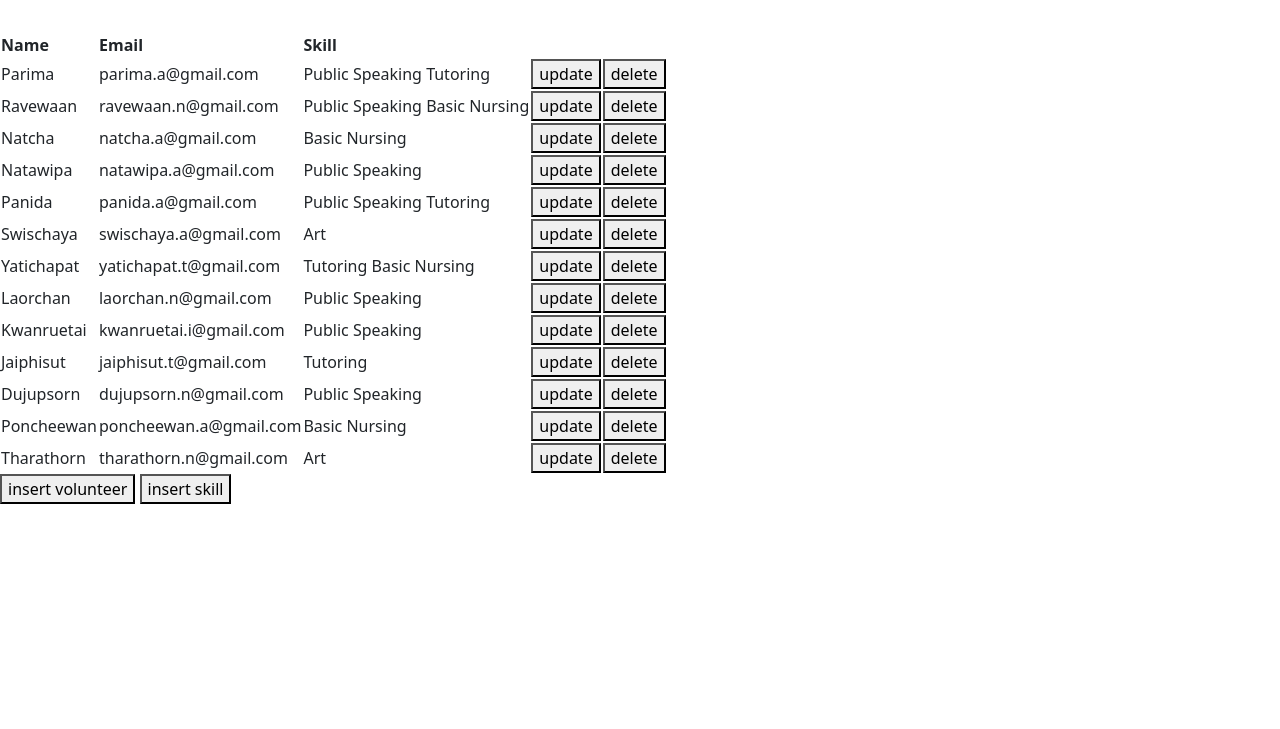
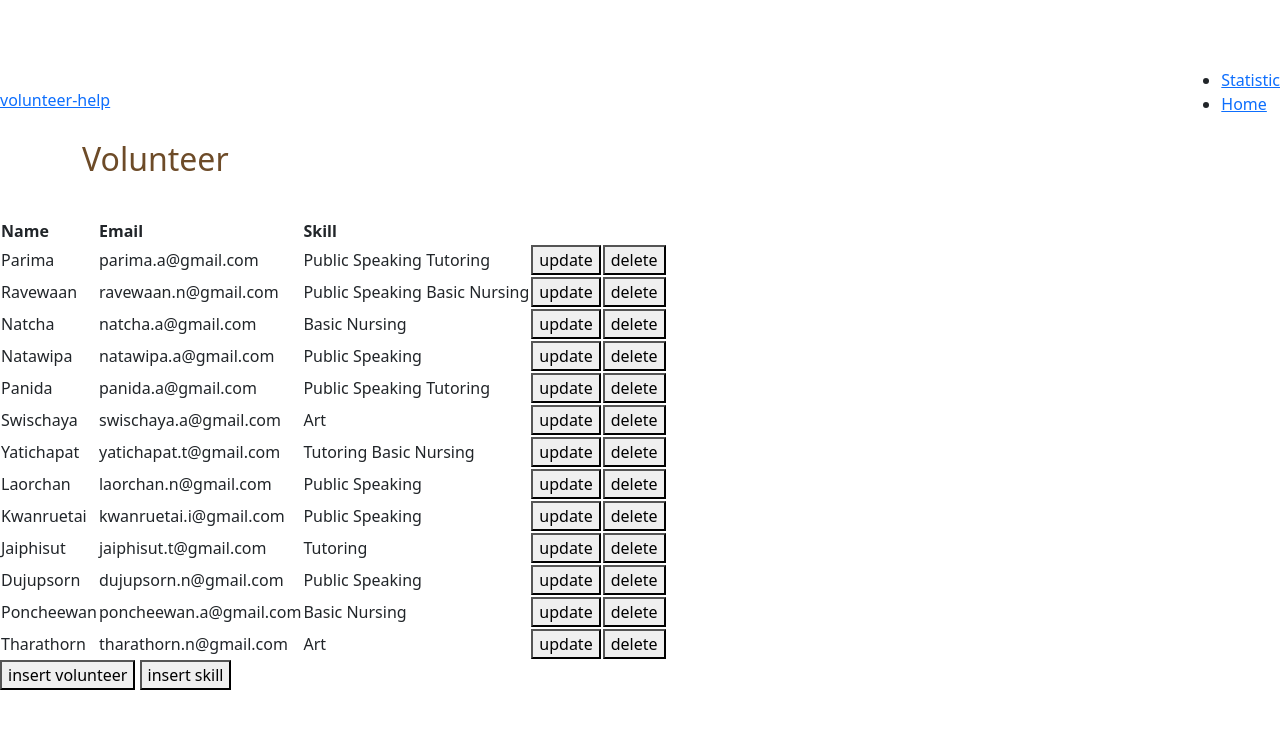
Before and after one commit to beau-beaubo/databaseproject, a Django app: page /nonprofit/volunteer/ in a window 1280 px wide. Shown: the top 729 px of the page. Run offline with Django 5.2, Linux system fonts and the light colour scheme; data comes from the database, SQL or seed files in the repository.

Commit message:
add navbar to volunteer

```diff
--- a/nonprofit/templates/nonprofit/volunteer.html
+++ b/nonprofit/templates/nonprofit/volunteer.html
@@ -1,12 +1,30 @@
+{% load static %}
 <!DOCTYPE html>
 <html lang="en">
 <head>
     <meta charset="UTF-8">
+    <meta name="viewport" content="width=device-width, initial-scale=1.0">
     <title>Entry</title>
     <link href="https://cdn.jsdelivr.net/npm/bootstrap@5.3.3/dist/css/bootstrap.min.css" rel="stylesheet" integrity="sha384-QWTKZyjpPEjISv5WaRU9OFeRpok6YctnYmDr5pNlyT2bRjXh0JMhjY6hW+ALEwIH" crossorigin="anonymous">
+    <!--=======CSS========-->
+    <link rel="stylesheet" href="{% static 'volunteer.css' %}">
 </head>
 <body>
+<!-- Navbar -->
+<nav class="navbar">
+    <a href="#" class="logo">volunteer-help</a>
+    <ul class="nav-link">
+        <li><a href="#">Statistic</a></li>
+        <li class="active"><a href="/nonprofit/">Home</a></li>
+    </ul>
+</nav>
+<style>
+    body {
+        padding-top: 60px; /* Default Bootstrap navbar height */
+    }
+</style>
 <div class="container">
+    <h2 style="color: #6D4B28">Volunteer</h2>
     <br>
     <br>
     <!-- ======= Modal of Insert Skill======= -->
```
